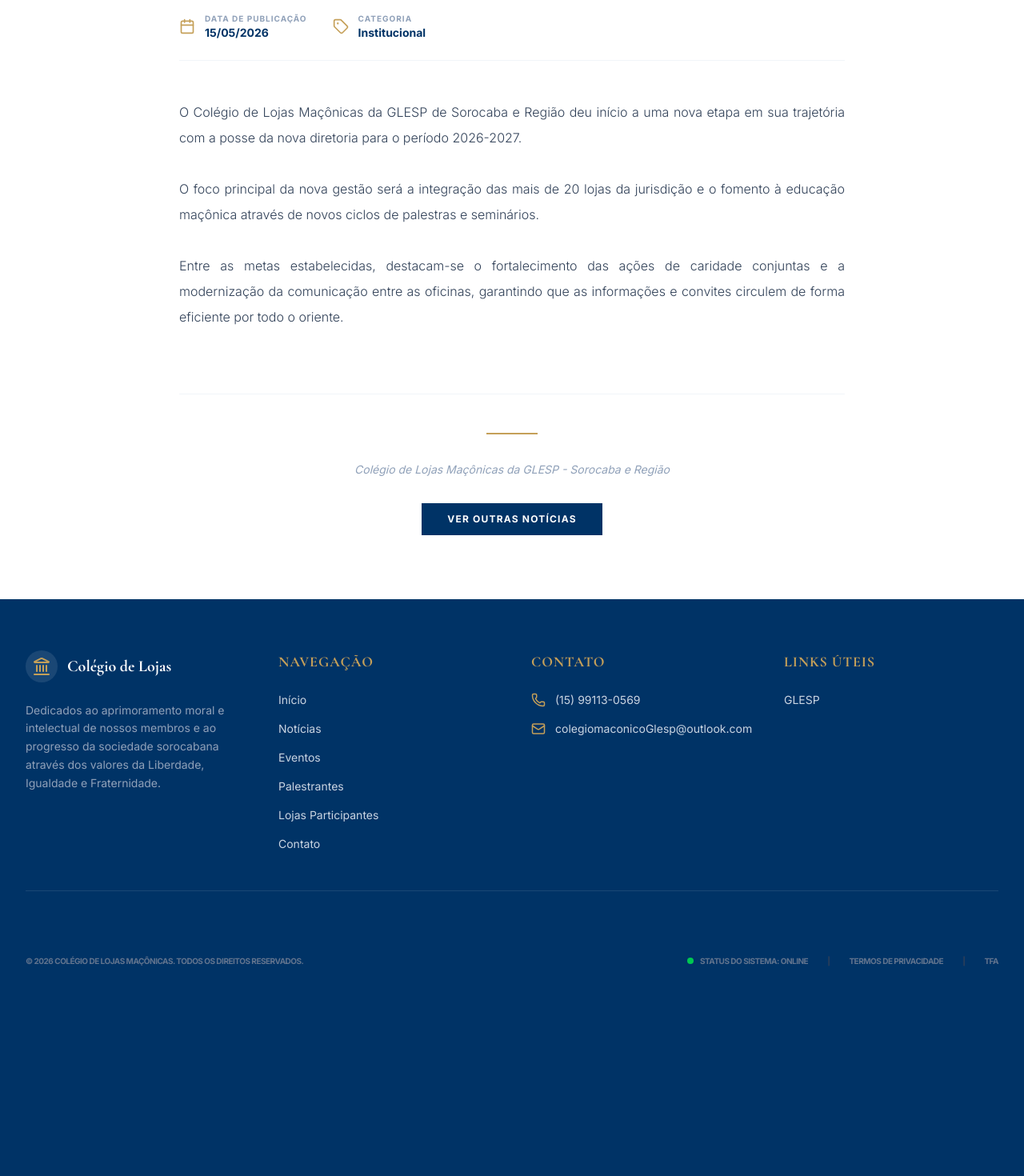
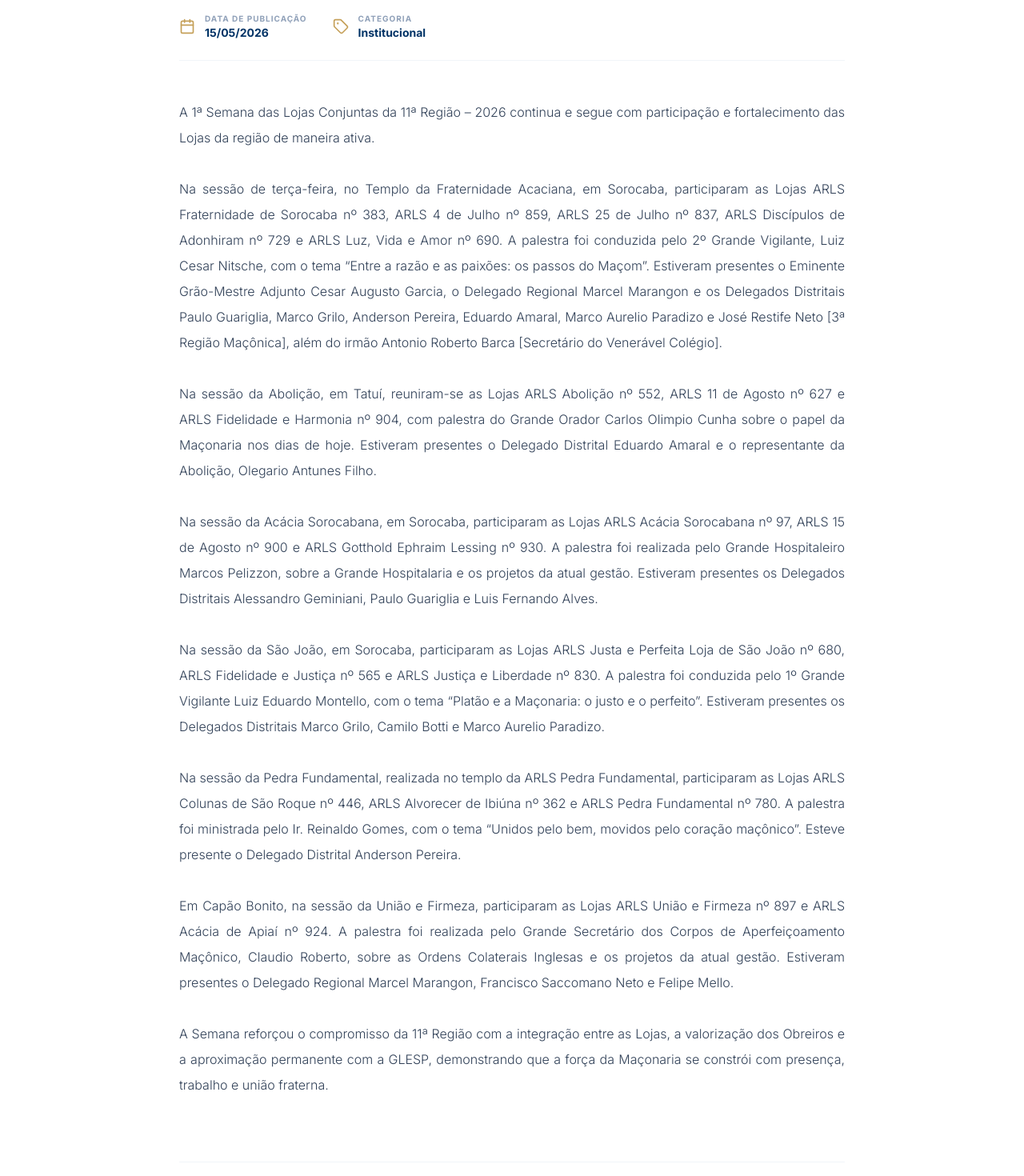
Before and after one commit to mellofli/colegio-lojas-sorocaba, a React (Vite) app: page /noticia/nova-gestao-2026 in a window 1280 px wide. Shown: the part 1260-2730 px from the top of the page at 80% size. Before the commit the page ends 2501 px from the top, so only its background shows below. Built offline with nearby package versions, Linux system fonts and the light colour scheme.

Commit message:
noticias.ts

```diff
--- a/src/data/noticias.ts
+++ b/src/data/noticias.ts
@@ -55,15 +55,25 @@ União, participação e fortalecimento de nossas Lojas.
     id: "nova-gestao-2026",
     titulo: "Nova Gestão Projeta Avanços para o Colégio de Lojas",
     data: "2026-05-15",
-    resumo: "A nova diretoria do Colégio de Lojas da região de Sorocaba tomou posse com foco na integração regional.",
+    resumo: "A 1ª Semana das Lojas Conjuntas da 11ª Região – 2026 continua e segue com participação e fortalecimento das Lojas da região de maneira ativa.",
     imagem: "/assets/noticias/2026-05-15-nova-gestao.jpg",
     categoria: "Institucional",
     conteudo: `
-O Colégio de Lojas Maçônicas da GLESP de Sorocaba e Região deu início a uma nova etapa em sua trajetória com a posse da nova diretoria para o período 2026-2027.
+A 1ª Semana das Lojas Conjuntas da 11ª Região – 2026 continua e segue com participação e fortalecimento das Lojas da região de maneira ativa.
 
-O foco principal da nova gestão será a integração das mais de 20 lojas da jurisdição e o fomento à educação maçônica através de novos ciclos de palestras e seminários.
+Na sessão de terça-feira, no Templo da Fraternidade Acaciana, em Sorocaba, participaram as Lojas ARLS Fraternidade de Sorocaba nº 383, ARLS 4 de Julho nº 859, ARLS 25 de Julho nº 837, ARLS Discípulos de Adonhiram nº 729 e ARLS Luz, Vida e Amor nº 690. A palestra foi conduzida pelo 2º Grande Vigilante, Luiz Cesar Nitsche, com o tema “Entre a razão e as paixões: os passos do Maçom”. Estiveram presentes o Eminente Grão-Mestre Adjunto Cesar Augusto Garcia, o Delegado Regional Marcel Marangon e os Delegados Distritais Paulo Guariglia, Marco Grilo, Anderson Pereira, Eduardo Amaral, Marco Aurelio Paradizo e José Restife Neto [3ª Região Maçônica], além do irmão Antonio Roberto Barca [Secretário do Venerável Colégio].
 
-Entre as metas estabelecidas, destacam-se o fortalecimento das ações de caridade conjuntas e a modernização da comunicação entre as oficinas, garantindo que as informações e convites circulem de forma eficiente por todo o oriente.
+Na sessão da Abolição, em Tatuí, reuniram-se as Lojas ARLS Abolição nº 552, ARLS 11 de Agosto nº 627 e ARLS Fidelidade e Harmonia nº 904, com palestra do Grande Orador Carlos Olimpio Cunha sobre o papel da Maçonaria nos dias de hoje. Estiveram presentes o Delegado Distrital Eduardo Amaral e o representante da Abolição, Olegario Antunes Filho.
+
+Na sessão da Acácia Sorocabana, em Sorocaba, participaram as Lojas ARLS Acácia Sorocabana nº 97, ARLS 15 de Agosto nº 900 e ARLS Gotthold Ephraim Lessing nº 930. A palestra foi realizada pelo Grande Hospitaleiro Marcos Pelizzon, sobre a Grande Hospitalaria e os projetos da atual gestão. Estiveram presentes os Delegados Distritais Alessandro Geminiani, Paulo Guariglia e Luis Fernando Alves.
+
+Na sessão da São João, em Sorocaba, participaram as Lojas ARLS Justa e Perfeita Loja de São João nº 680, ARLS Fidelidade e Justiça nº 565 e ARLS Justiça e Liberdade nº 830. A palestra foi conduzida pelo 1º Grande Vigilante Luiz Eduardo Montello, com o tema “Platão e a Maçonaria: o justo e o perfeito”. Estiveram presentes os Delegados Distritais Marco Grilo, Camilo Botti e Marco Aurelio Paradizo.
+
+Na sessão da Pedra Fundamental, realizada no templo da ARLS Pedra Fundamental, participaram as Lojas ARLS Colunas de São Roque nº 446, ARLS Alvorecer de Ibiúna nº 362 e ARLS Pedra Fundamental nº 780. A palestra foi ministrada pelo Ir. Reinaldo Gomes, com o tema “Unidos pelo bem, movidos pelo coração maçônico”. Esteve presente o Delegado Distrital Anderson Pereira.
+
+Em Capão Bonito, na sessão da União e Firmeza, participaram as Lojas ARLS União e Firmeza nº 897 e ARLS Acácia de Apiaí nº 924. A palestra foi realizada pelo Grande Secretário dos Corpos de Aperfeiçoamento Maçônico, Claudio Roberto, sobre as Ordens Colaterais Inglesas e os projetos da atual gestão. Estiveram presentes o Delegado Regional Marcel Marangon, Francisco Saccomano Neto e Felipe Mello.
+
+A Semana reforçou o compromisso da 11ª Região com a integração entre as Lojas, a valorização dos Obreiros e a aproximação permanente com a GLESP, demonstrando que a força da Maçonaria se constrói com presença, trabalho e união fraterna.
     `
   }
 ];
```
